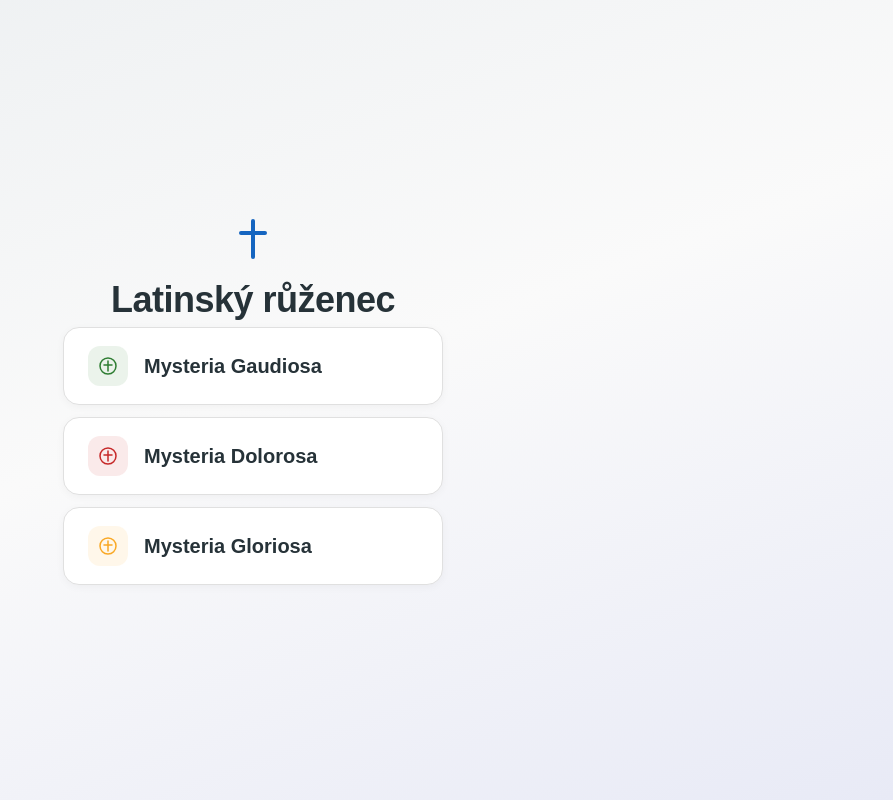
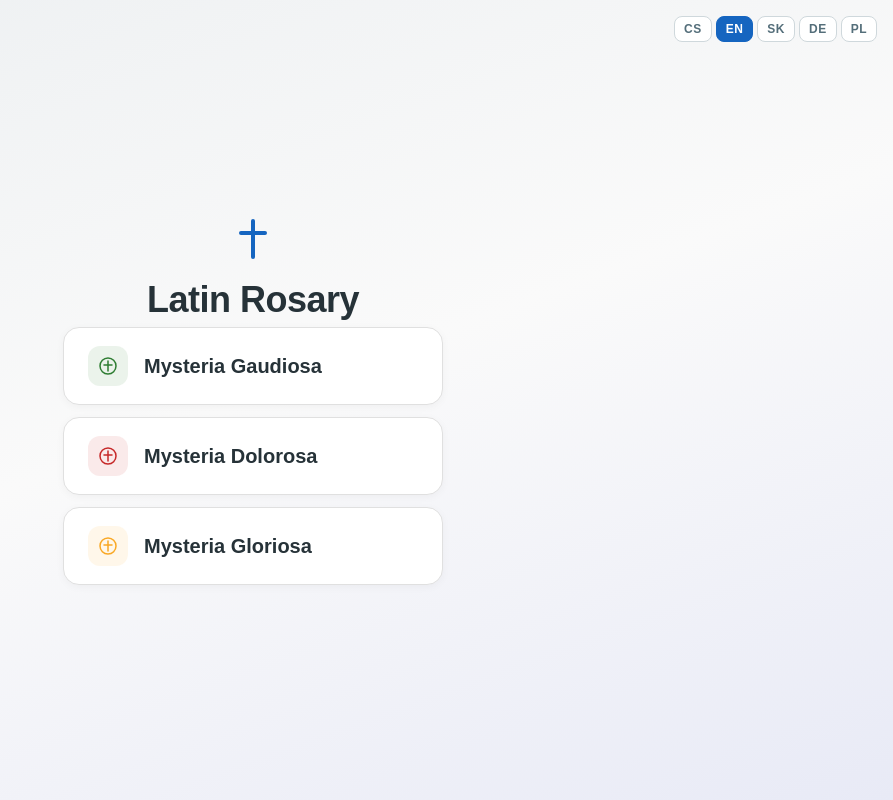
Before and after one commit to tesarik/latin-rosary, a React (Vite) app: page / in a window 1280 px wide. Shown: the whole page, without its empty margins (387-1280 px from the left). Built offline with nearby package versions, Linux system fonts and the light colour scheme.

Commit message:
feat: added localization

```diff
--- a/src/Rosary.tsx
+++ b/src/Rosary.tsx
@@ -2,6 +2,7 @@ import { useState, useEffect, useCallback, useRef } from "react";
 import { MYSTERIES, type MysteryKey } from "./rosary/prayers";
 import { buildRosarySequence, type SequenceItem } from "./rosary/sequence";
 import { loadSavedState, saveState } from "./rosary/storage";
+import { STRINGS, detectLocale, loadSavedLocale, saveLocale, type Locale } from "./rosary/i18n";
 import RosaryBeads from "./rosary/RosaryBeads";
 import PrayerCard from "./rosary/PrayerCard";
 import MysteryMenu from "./rosary/MysteryMenu";
@@ -20,13 +21,26 @@ export default function Rosary() {
     return [];
   });
   const [started, setStarted] = useState<boolean>(!!saved.current);
+  const [locale, setLocaleState] = useState<Locale>(() => loadSavedLocale() ?? detectLocale());
+  const t = STRINGS[locale];
   const prayerRef = useRef<HTMLDivElement | null>(null);
   const touchStart = useRef<TouchSample | null>(null);
+
+  const setLocale = useCallback((next: Locale) => {
+    setLocaleState(next);
+    saveLocale(next);
+  }, []);
 
   // Persist on every change
   useEffect(() => {
     saveState(started ? selectedMystery : null, currentStep);
   }, [selectedMystery, currentStep, started]);
+
+  // Reflect locale in the document so screen readers + browser UI pick it up.
+  useEffect(() => {
+    document.documentElement.lang = locale;
+    document.title = t.appTitle;
+  }, [locale, t.appTitle]);
 
   // Keep the screen on while praying. Re-acquire on visibilitychange because
   // browsers drop the lock when the tab is backgrounded.
@@ -78,7 +92,7 @@ export default function Rosary() {
   };
 
   const confirmReset = () => {
-    if (currentStep === 0 || window.confirm("Opravdu chcete ukončit modlitbu? Postup bude ztracen.")) {
+    if (currentStep === 0 || window.confirm(t.confirmExit)) {
       reset();
     }
   };
@@ -120,7 +134,7 @@ export default function Rosary() {
   };
 
   if (!started || !selectedMystery) {
-    return <MysteryMenu onStart={startRosary} />;
+    return <MysteryMenu onStart={startRosary} locale={locale} onLocaleChange={setLocale} />;
   }
 
   const mysterySet = MYSTERIES[selectedMystery];
@@ -150,7 +164,7 @@ export default function Rosary() {
       }}>
         <button
           onClick={confirmReset}
-          aria-label="Ukončit modlitbu a zpět do menu"
+          aria-label={t.exitToMenuAria}
           style={{
             background: "rgba(255,255,255,0.2)",
             border: "none",
@@ -162,7 +176,7 @@ export default function Rosary() {
             fontFamily: "Arial, sans-serif",
           }}
         >
-          ← Zpět
+          ← {t.back}
         </button>
         <div style={{ flex: 1, textAlign: "center" }}>
           <div style={{
@@ -201,7 +215,7 @@ export default function Rosary() {
         }}
       >
         <div style={{ margin: "auto 0", width: "100%" }}>
-          <RosaryBeads currentStep={currentStep} sequence={sequence} accentColor={accentColor} onJump={jumpTo} />
+          <RosaryBeads currentStep={currentStep} sequence={sequence} accentColor={accentColor} onJump={jumpTo} locale={locale} />
 
           {/* Prayer label */}
           <div style={{ textAlign: "center", marginTop: 8, marginBottom: 4 }}>
@@ -225,12 +239,13 @@ export default function Rosary() {
             currentStep={currentStep}
             totalSteps={sequence.length}
             onClick={onPrayerCardClick}
+            locale={locale}
           />
         </div>
       </div>
 
       {/* Navigation */}
-      <nav aria-label="Navigace modlitby" style={{
+      <nav aria-label={t.navAria} style={{
         padding: "10px 16px 16px",
         display: "flex",
         alignItems: "center",
@@ -241,7 +256,7 @@ export default function Rosary() {
         <button
           onClick={prev}
           disabled={currentStep === 0}
-          aria-label="Předchozí modlitba"
+          aria-label={t.previousAria}
           style={{
             padding: "14px 32px",
             borderRadius: 14,
@@ -255,13 +270,13 @@ export default function Rosary() {
             transition: "all 0.2s ease",
           }}
         >
-          Předchozí
+          {t.previous}
         </button>
 
         {currentStep < sequence.length - 1 ? (
           <button
             onClick={next}
-            aria-label="Další modlitba"
+            aria-label={t.nextAria}
             style={{
               padding: "14px 40px",
               borderRadius: 14,
@@ -276,12 +291,12 @@ export default function Rosary() {
               transition: "all 0.2s ease",
             }}
           >
-            Další
+            {t.next}
           </button>
         ) : (
           <button
             onClick={reset}
-            aria-label="Dokončit modlitbu"
+            aria-label={t.finishAria}
             style={{
               padding: "14px 40px",
               borderRadius: 14,
@@ -295,7 +310,7 @@ export default function Rosary() {
               boxShadow: `0 4px 16px ${accentColor}40`,
             }}
           >
-            Dokončit ✝
+            {t.finish} ✝
           </button>
         )}
       </nav>
--- a/src/rosary/MysteryMenu.tsx
+++ b/src/rosary/MysteryMenu.tsx
@@ -1,13 +1,18 @@
 import { MYSTERIES, type MysteryKey } from "./prayers";
+import { STRINGS, SUPPORTED_LOCALES, type Locale } from "./i18n";
 
 type Props = {
   onStart: (key: MysteryKey) => void;
+  locale: Locale;
+  onLocaleChange: (locale: Locale) => void;
 };
 
-// Start screen: title + one button per mystery set. onStart(key) hands the
-// chosen mystery key back to the parent, which builds the sequence and flips
-// into the prayer screen.
-export default function MysteryMenu({ onStart }: Props) {
+// Start screen: title + one button per mystery set. Also hosts the language
+// picker — language is locked in once a rosary starts.
+// onStart(key) hands the chosen mystery key back to the parent.
+export default function MysteryMenu({ onStart, locale, onLocaleChange }: Props) {
+  const t = STRINGS[locale];
+
   return (
     <div style={{
       minHeight: "100vh",
@@ -18,7 +23,49 @@ export default function MysteryMenu({ onStart }: Props) {
       justifyContent: "center",
       fontFamily: "Arial, sans-serif",
       padding: 24,
+      position: "relative",
     }}>
+      <div
+        role="group"
+        aria-label={t.languagePickerAria}
+        style={{
+          position: "absolute",
+          top: 16,
+          right: 16,
+          display: "flex",
+          gap: 4,
+        }}
+      >
+        {SUPPORTED_LOCALES.map((code) => {
+          const active = code === locale;
+          return (
+            <button
+              key={code}
+              onClick={() => onLocaleChange(code)}
+              aria-pressed={active}
+              aria-label={STRINGS[code].localeName}
+              lang={code}
+              style={{
+                padding: "5px 9px",
+                borderRadius: 8,
+                border: "1px solid",
+                borderColor: active ? "#1565C0" : "#CFD8DC",
+                background: active ? "#1565C0" : "white",
+                color: active ? "white" : "#546E7A",
+                cursor: active ? "default" : "pointer",
+                fontSize: 12,
+                fontWeight: 600,
+                fontFamily: "Arial, sans-serif",
+                letterSpacing: 0.5,
+                textTransform: "uppercase",
+              }}
+            >
+              {code}
+            </button>
+          );
+        })}
+      </div>
+
       <svg width="48" height="48" viewBox="0 0 48 48" aria-hidden="true" style={{ marginBottom: 16 }}>
         <line x1="24" y1="6" x2="24" y2="42" stroke="#1565C0" strokeWidth="4" strokeLinecap="round" />
         <line x1="12" y1="18" x2="36" y2="18" stroke="#1565C0" strokeWidth="4" strokeLinecap="round" />
@@ -32,7 +79,7 @@ export default function MysteryMenu({ onStart }: Props) {
         marginBottom: 6,
         letterSpacing: -0.5,
       }}>
-        Latinský růženec
+        {t.appTitle}
       </h1>
 
       <div style={{ width: "100%", maxWidth: 380, display: "flex", flexDirection: "column", gap: 12 }}>
@@ -40,7 +87,7 @@ export default function MysteryMenu({ onStart }: Props) {
           <button
             key={key}
             onClick={() => onStart(key)}
-            aria-label={`Začít růženec — ${val.name}`}
+            aria-label={t.startRosaryAria(val.name)}
             style={{
               display: "flex",
               alignItems: "center",
@@ -81,7 +128,7 @@ export default function MysteryMenu({ onStart }: Props) {
               </svg>
             </div>
             <div style={{ textAlign: "left" }}>
-              <div style={{ fontFamily: "Arial, sans-serif", fontSize: 20, fontWeight: 600, color: "#263238" }}>
+              <div lang="la" style={{ fontFamily: "Arial, sans-serif", fontSize: 20, fontWeight: 600, color: "#263238" }}>
                 {val.name}
               </div>
             </div>
--- /dev/null
+++ b/src/rosary/i18n.ts
@@ -0,0 +1,165 @@
+// UI strings. Only Czech labels are localized — Latin prayer texts in
+// prayers.ts and the mystery clauses are untouched.
+
+export const SUPPORTED_LOCALES = ["cs", "en", "sk", "de", "pl"] as const;
+export type Locale = (typeof SUPPORTED_LOCALES)[number];
+
+export const DEFAULT_LOCALE: Locale = "cs";
+
+type Strings = {
+  appTitle: string;
+  back: string;
+  previous: string;
+  next: string;
+  finish: string;
+  confirmExit: string;
+  exitToMenuAria: string;
+  navAria: string;
+  previousAria: string;
+  nextAria: string;
+  finishAria: string;
+  languagePickerAria: string;
+  localeName: string;
+  startRosaryAria: (mysteryName: string) => string;
+  stepXofY: (step: number, total: number) => string;
+  jumpToOpeningPaterNoster: (step: number, total: number) => string;
+  jumpToDecade: (n: number) => string;
+  rosaryAria: (step: number, total: number) => string;
+};
+
+export const STRINGS: Record<Locale, Strings> = {
+  cs: {
+    appTitle: "Latinský růženec",
+    back: "Zpět",
+    previous: "Předchozí",
+    next: "Další",
+    finish: "Dokončit",
+    confirmExit: "Opravdu chcete ukončit modlitbu? Postup bude ztracen.",
+    exitToMenuAria: "Ukončit modlitbu a zpět do menu",
+    navAria: "Navigace modlitby",
+    previousAria: "Předchozí modlitba",
+    nextAria: "Další modlitba",
+    finishAria: "Dokončit modlitbu",
+    languagePickerAria: "Volba jazyka",
+    localeName: "Čeština",
+    startRosaryAria: (n) => `Začít růženec — ${n}`,
+    stepXofY: (s, t) => `krok ${s} z ${t}`,
+    jumpToOpeningPaterNoster: (s, t) => `Skočit na Pater Noster úvodu, krok ${s} z ${t}`,
+    jumpToDecade: (n) => `Skočit na ${n}. desátek`,
+    rosaryAria: (s, t) => `Růženec, krok ${s} z ${t}`,
+  },
+  en: {
+    appTitle: "Latin Rosary",
+    back: "Back",
+    previous: "Previous",
+    next: "Next",
+    finish: "Finish",
+    confirmExit: "End the prayer? Your progress will be lost.",
+    exitToMenuAria: "End prayer and return to menu",
+    navAria: "Prayer navigation",
+    previousAria: "Previous prayer",
+    nextAria: "Next prayer",
+    finishAria: "Finish prayer",
+    languagePickerAria: "Language",
+    localeName: "English",
+    startRosaryAria: (n) => `Start rosary — ${n}`,
+    stepXofY: (s, t) => `step ${s} of ${t}`,
+    jumpToOpeningPaterNoster: (s, t) => `Jump to opening Pater Noster, step ${s} of ${t}`,
+    jumpToDecade: (n) => `Jump to decade ${n}`,
+    rosaryAria: (s, t) => `Rosary, step ${s} of ${t}`,
+  },
+  sk: {
+    appTitle: "Latinský ruženec",
+    back: "Späť",
+    previous: "Predchádzajúce",
+    next: "Ďalšie",
+    finish: "Dokončiť",
+    confirmExit: "Naozaj chcete ukončiť modlitbu? Postup sa stratí.",
+    exitToMenuAria: "Ukončiť modlitbu a späť do menu",
+    navAria: "Navigácia modlitby",
+    previousAria: "Predchádzajúca modlitba",
+    nextAria: "Ďalšia modlitba",
+    finishAria: "Dokončiť modlitbu",
+    languagePickerAria: "Voľba jazyka",
+    localeName: "Slovenčina",
+    startRosaryAria: (n) => `Začať ruženec — ${n}`,
+    stepXofY: (s, t) => `krok ${s} z ${t}`,
+    jumpToOpeningPaterNoster: (s, t) => `Skočiť na Pater Noster úvodu, krok ${s} z ${t}`,
+    jumpToDecade: (n) => `Skočiť na ${n}. desiatok`,
+    rosaryAria: (s, t) => `Ruženec, krok ${s} z ${t}`,
+  },
+  de: {
+    appTitle: "Lateinischer Rosenkranz",
+    back: "Zurück",
+    previous: "Vorherige",
+    next: "Weiter",
+    finish: "Beenden",
+    confirmExit: "Gebet wirklich beenden? Der Fortschritt geht verloren.",
+    exitToMenuAria: "Gebet beenden und zurück zum Menü",
+    navAria: "Gebetsnavigation",
+    previousAria: "Vorheriges Gebet",
+    nextAria: "Nächstes Gebet",
+    finishAria: "Gebet beenden",
+    languagePickerAria: "Sprache",
+    localeName: "Deutsch",
+    startRosaryAria: (n) => `Rosenkranz beginnen — ${n}`,
+    stepXofY: (s, t) => `Schritt ${s} von ${t}`,
+    jumpToOpeningPaterNoster: (s, t) => `Zum einleitenden Pater Noster springen, Schritt ${s} von ${t}`,
+    jumpToDecade: (n) => `Zum ${n}. Gesätz springen`,
+    rosaryAria: (s, t) => `Rosenkranz, Schritt ${s} von ${t}`,
+  },
+  pl: {
+    appTitle: "Łaciński różaniec",
+    back: "Wstecz",
+    previous: "Poprzednia",
+    next: "Następna",
+    finish: "Zakończ",
+    confirmExit: "Czy na pewno zakończyć modlitwę? Postęp zostanie utracony.",
+    exitToMenuAria: "Zakończ modlitwę i wróć do menu",
+    navAria: "Nawigacja modlitwy",
+    previousAria: "Poprzednia modlitwa",
+    nextAria: "Następna modlitwa",
+    finishAria: "Zakończ modlitwę",
+    languagePickerAria: "Język",
+    localeName: "Polski",
+    startRosaryAria: (n) => `Rozpocznij różaniec — ${n}`,
+    stepXofY: (s, t) => `krok ${s} z ${t}`,
+    jumpToOpeningPaterNoster: (s, t) => `Przeskocz do wprowadzającego Pater Noster, krok ${s} z ${t}`,
+    jumpToDecade: (n) => `Przeskocz do ${n}. dziesiątki`,
+    rosaryAria: (s, t) => `Różaniec, krok ${s} z ${t}`,
+  },
+};
+
+// Match navigator.language(s) to a supported locale; fall back to DEFAULT_LOCALE.
+export function detectLocale(): Locale {
+  const candidates: string[] = [];
+  if (typeof navigator !== "undefined") {
+    if (navigator.languages) candidates.push(...navigator.languages);
+    if (navigator.language) candidates.push(navigator.language);
+  }
+  for (const raw of candidates) {
+    const tag = raw.toLowerCase().split(/[-_]/)[0];
+    if (tag && (SUPPORTED_LOCALES as readonly string[]).includes(tag)) {
+      return tag as Locale;
+    }
+  }
+  return DEFAULT_LOCALE;
+}
+
+const LOCALE_STORAGE_KEY = "ruzenec_locale";
+
+export function loadSavedLocale(): Locale | null {
+  try {
+    const raw = localStorage.getItem(LOCALE_STORAGE_KEY);
+    if (raw && (SUPPORTED_LOCALES as readonly string[]).includes(raw)) {
+      return raw as Locale;
+    }
+  } catch {}
+  return null;
+}
+
+export function saveLocale(locale: Locale): void {
+  try {
+    localStorage.setItem(LOCALE_STORAGE_KEY, locale);
+  } catch {}
+}
```
Also changed, not shown: src/rosary/PrayerCard.tsx (+8 -5 lines), src/rosary/RosaryBeads.tsx (+7 -4 lines), 1 other file (tests, documents, lock files or other folders).
